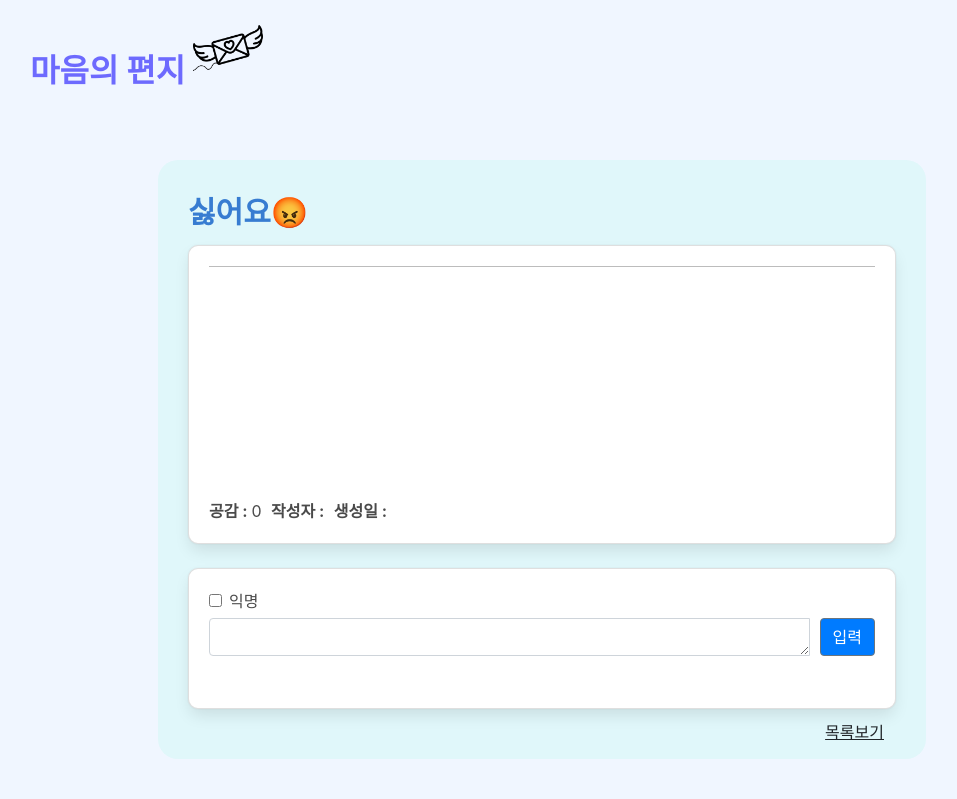
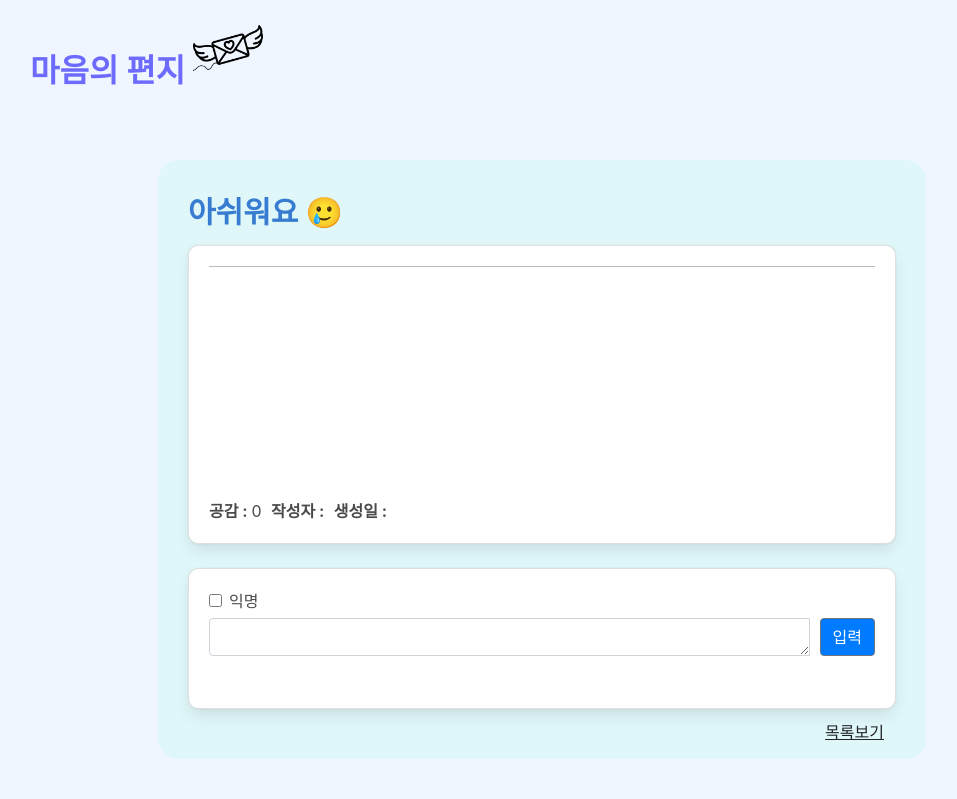
Before and after one commit to ingssg/mindLetters-week0-, a Flask app: template templates/articles/article_detail.html in a window 1280 px wide. Shown: the top 799 px of the page, without its empty margins (98-1055 px from the left). Run offline with Flask 3, Linux system fonts and the light colour scheme; the template is opened without the code that fills it, so the values that code supplies are empty; parts of the project's set-up code (start-up, migrations or seed data) failed here and were passed over; some libraries are stand-ins or nearby versions; some web fonts are replaced.

Commit message:
fix: wording

```diff
--- a/templates/articles/article_detail.html
+++ b/templates/articles/article_detail.html
@@ -147,7 +147,7 @@
       {% if article.topic=="good" %}
         <p class="pink">칭찬해요 😊</p>
       {% else %}
-        <p class="blue">싫어요😡</p>
+        <p class="blue">아쉬워요 🥲</p>
       {% endif %}
     </div>
   </div>
```
